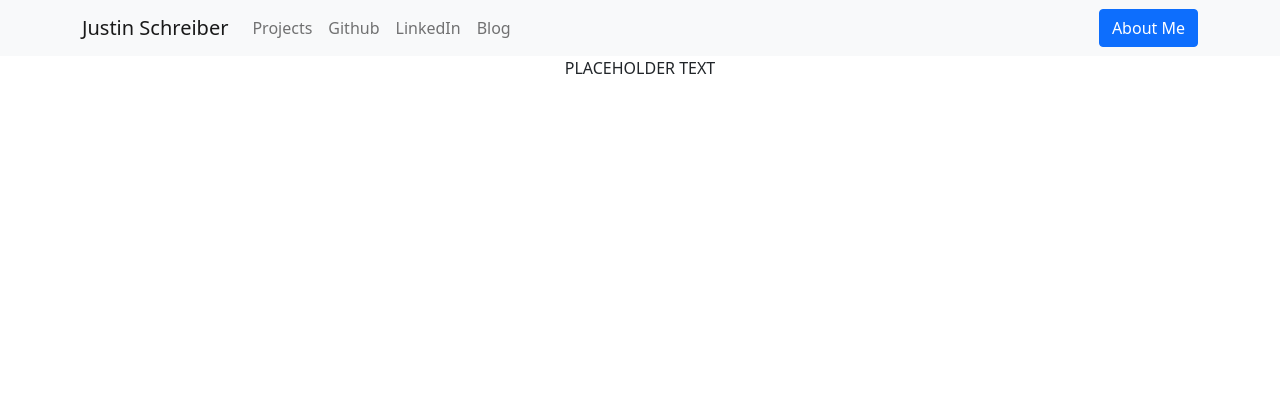
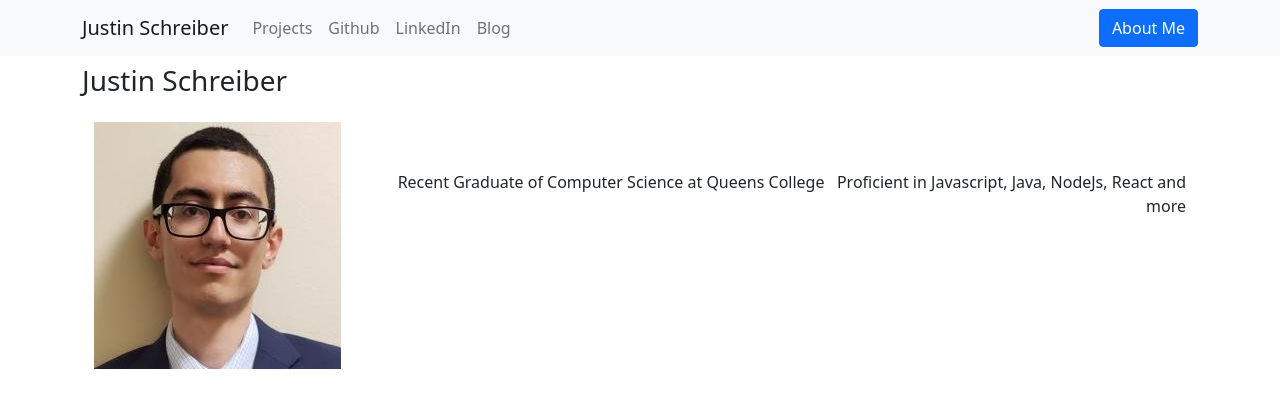
Before and after one commit to JustSch/JustSch.github.io, a React (Create React App) app: page /#/about in a window 1280 px wide. Shown: the top 408 px of the page. Built offline with nearby package versions, Linux system fonts and the light colour scheme.

Commit message:
added bio

```diff
--- a/src/About.js
+++ b/src/About.js
@@ -1,11 +1,24 @@
+import Container from 'react-bootstrap/Container'
 const About = () => {
     return (
         <div>
-            <p className="text-center">
-                PLACEHOLDER TEXT
-            </p>
+            <Container>
+                <h3 className='pt-2'>
+                    Justin Schreiber
+                </h3>
+                <Container className='d-flex justify-content-start pt-3'>
+                    <img
+                        width="247"
+                        height="247"
+                        src="/img/profile.jpeg"
+                        alt="profile"
+                    />
+                    <p className='ps-3 pt-5 text-end'>Recent Graduate of Computer Science at Queens College &nbsp; Proficient in Javascript, Java, NodeJs, React and more</p>
+                </Container>
+
+            </Container>
         </div>
-     );
+    );
 }
 
 export default About;
```
Also changed, not shown: public/img/profile.jpeg (added).
